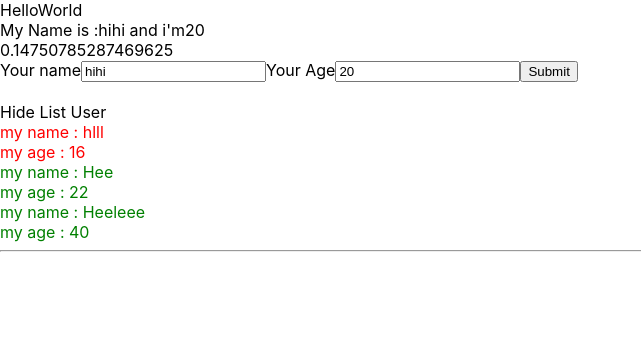
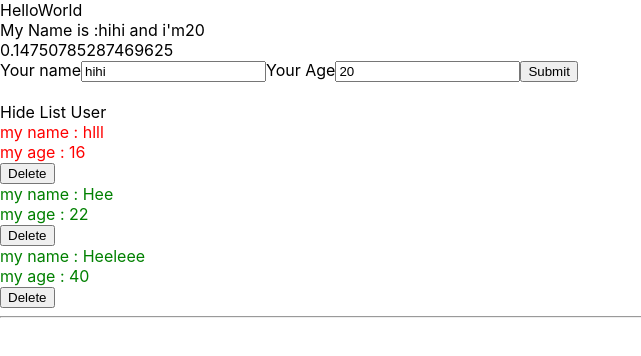
Before and after one commit to hieule2804/ReactToturial, a React (Create React App) app: page / in a window 1280 px wide. Shown: the top 356 px of the page, without its empty margins (0-641 px from the left). Built offline with nearby package versions, Linux system fonts and the light colour scheme.

Commit message:
delete data by filter

```diff
--- a/src/App.js
+++ b/src/App.js
@@ -7,7 +7,7 @@
 class App extends React.Component {
   render() {
     return (
-      <div >
+      <div className='app-container'>
         HelloWorld
         <MyComponent></MyComponent>
       </div>
--- a/src/component/DisplayInfor.js
+++ b/src/component/DisplayInfor.js
@@ -1,6 +1,6 @@
 import React from "react";
 import "./DisplayInfor.scss";
-
+import logo from "../logo.svg"
 class DisplayInfor extends React.Component {
 
     state = {
@@ -20,6 +20,7 @@
         //dùng để truyền dữ liệu từ component cha sang con
         return (
             <div className="display-infor-container">
+                {/* <img src={logo} /> */}
                 <div>
                     <span onClick={() => { this.handleShowHide() }}>
                         {this.state.isTheShowListUser === true ? "Hide List User" : "Show List User"}
@@ -37,6 +38,7 @@
                                     <div>
                                         my age : {user.age}
                                     </div>
+                                    <button onClick={() => { this.props.handleDeleteUser(user.id) }}>Delete</button>
                                 </div>
                             )
                         })}
--- a/src/component/DisplayInfor.scss
+++ b/src/component/DisplayInfor.scss
@@ -6,4 +6,9 @@
     .green {
         color: green;
     }
+
+    img {
+        width: 400px;
+        height: 400px;
+    }
 }
--- a/src/component/MyComponent.js
+++ b/src/component/MyComponent.js
@@ -23,11 +23,22 @@
         })
     }
 
+    handleDeleteUser = (userid) => {
+        let listUserClone = [...this.state.listUser];
+        listUserClone = listUserClone.filter(item => item.id !== userid)
+        this.setState({
+            listUser: listUserClone
+        })
+    }
     //quy dinh component nay se tra ra cai gi
     render() {
+        // const test = { name: "hieu" }
         return (
             //JSX :chir đc 1 phan tu
-            <div>
+            // react.fragment
+            <>
+                {/* {JSON.stringify(test)} */}
+                <div className="a">
                     {/* goi component con */}
                     <AddUserInfor
                         handleAddNewUser={this.handleAddNewUser}
@@ -35,9 +46,12 @@
                     <br />
                     <DisplayInfor
                         listUser={this.state.listUser}
+                        handleDeleteUser={this.handleDeleteUser}
                     />
                     <hr />
                 </div>
+                <div className="b"></div>
+            </>
         );
     }
 }
```
Lines whose indentation alone changed are shown as unchanged.
